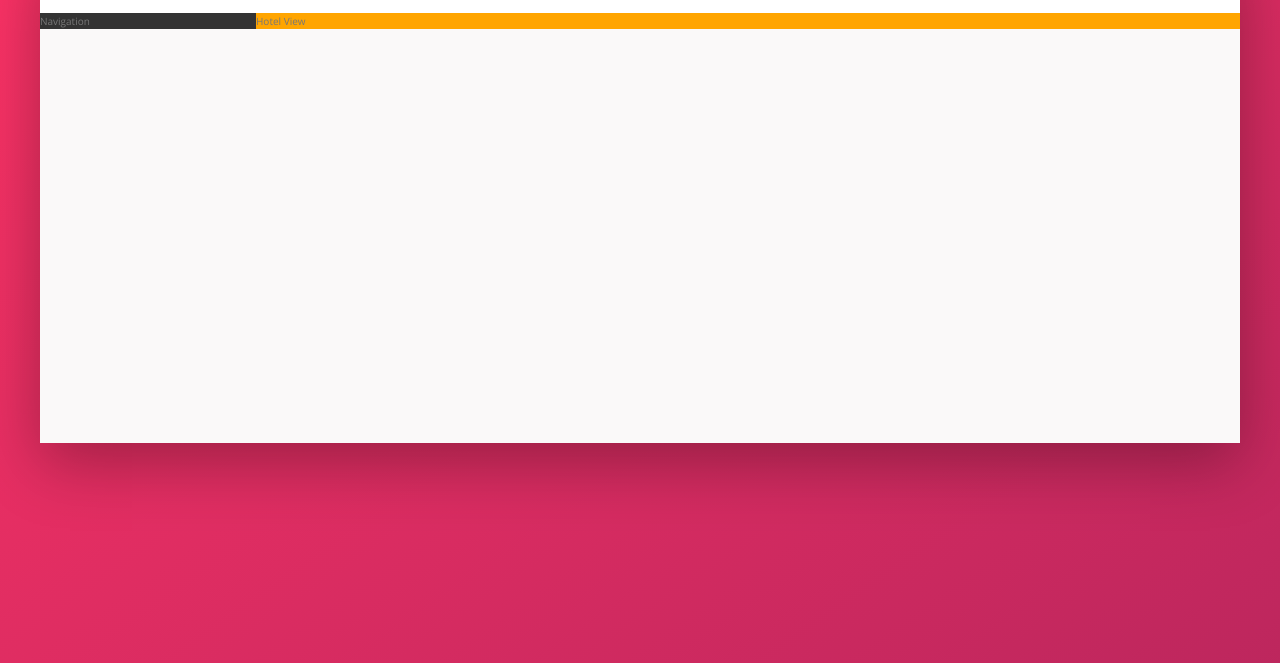
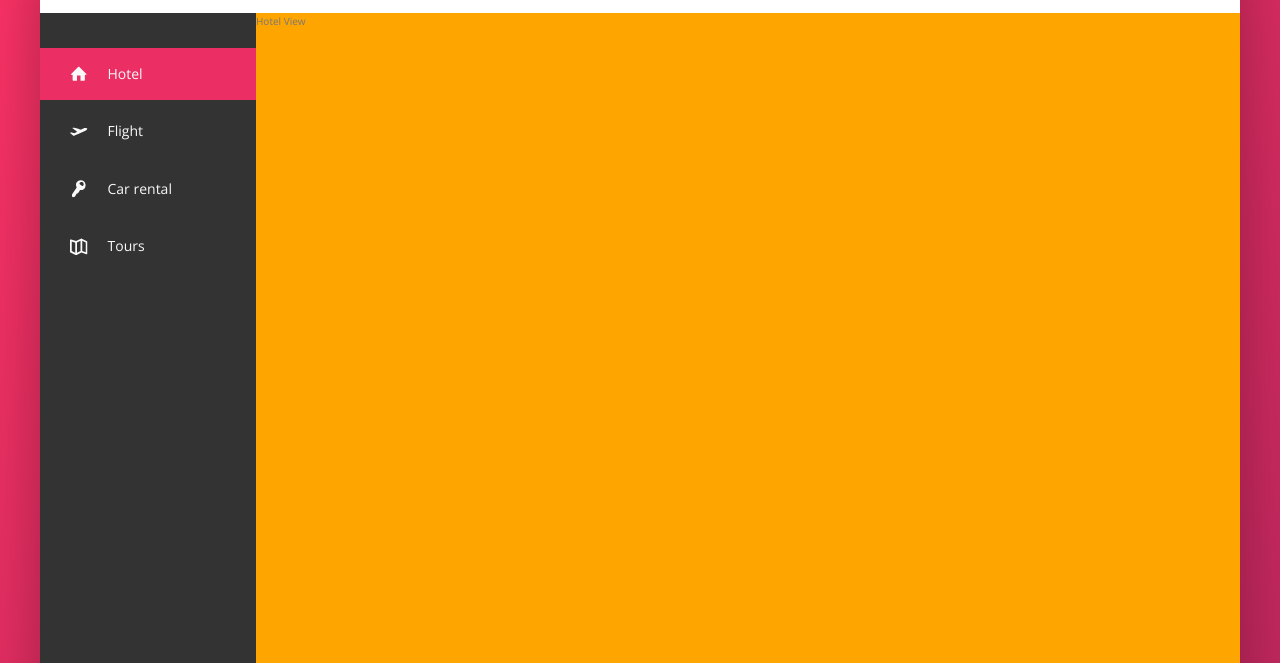
Before and after one commit to DanielCruz-fs/dnl-trillo-project, a website: page index.html in a window 1280 px wide. Shown: the part 137-800 px from the top of the page. Drawn offline with nearby package versions, Linux system fonts and the light colour scheme.

Commit message:
feat: Add Side Navigation

```diff
--- a/index.html
+++ b/index.html
@@ -46,8 +46,47 @@
 
         <div class="content">
           <nav class="sidebar">
-            Navigation
+            <ul class="side-nav">
+
+              <li class="side-nav__item side-nav__item--active">
+                <a href="#" class="side-nav__link">
+                  <svg class="side-nav__icon">
+                    <use xlink:href="img/sprite.svg#icon-home"></use>
+                  </svg>
+                  <span>Hotel</span>
+                </a>
+              </li>
+              <li class="side-nav__item">
+                <a href="#" class="side-nav__link">
+                  <svg class="side-nav__icon">
+                    <use xlink:href="img/sprite.svg#icon-aircraft-take-off"></use>
+                  </svg>
+                  <span>Flight</span>
+                </a>
+              </li>
+              <li class="side-nav__item">
+                <a href="#" class="side-nav__link">
+                  <svg class="side-nav__icon">
+                    <use xlink:href="img/sprite.svg#icon-key"></use>
+                  </svg>
+                  <span>Car rental</span>
+                </a>
+              </li>
+              <li class="side-nav__item">
+                <a href="#" class="side-nav__link">
+                  <svg class="side-nav__icon">
+                    <use xlink:href="img/sprite.svg#icon-map"></use>
+                  </svg>
+                  <span>Tours</span>
+                </a>
+              </li>
+
+            </ul>
+            <div class="legal">
+              &copy; 2020 by trillo. All rights reserved.
+            </div>
           </nav>
+
           <main class="hotel-view">
             Hotel View
           </main>
--- a/sass/_components.scss
+++ b/sass/_components.scss
@@ -120,3 +120,71 @@
     margin-right: 1rem;
   }
 }
+/////////////////////////////////////////////
+//* SIDE NAVIGATION
+.side-nav {
+  font-size: 1.4rem;
+  list-style: none;
+  margin-top: 3.5rem;
+
+  &__item {
+    position: relative;
+
+    &:not(:last-child) {
+      margin-bottom: .5rem;
+    }
+  }
+
+  &__item::before {
+    content: "";
+    position: absolute;
+    top: 0;
+    left: 0;
+    height: 100%;
+    width: 3px;
+    background-color: var(--color-primary);
+    transform: scaleY(0);
+    transition: transform .2s,
+                width .4s cubic-bezier(1, 0, 0, 1) .2s,
+                background-color .1s;
+  }
+
+  &__item:hover::before,
+  &__item--active::before {
+    transform: scaleY(1);
+    width: 100%;
+  }
+
+  &__item:active::before {
+    background-color: var(--color-primary-light);
+  }
+
+  &__link:link,
+  &__link:visited {
+    color: var(--color-grey-light-1);
+    text-decoration: none;
+    display: block;
+    padding: 1.5rem 3rem;
+    //* Always position along with z index
+    position: relative;
+    z-index: 10;
+
+    display: flex;
+    align-items: center;
+  }
+
+  &__icon {
+    width: 1.75rem;
+    height: 1.75rem;
+    margin-right: 2rem;
+    fill: currentColor;
+  }
+}
+/////////////////////////////////////////////
+//* LEGAL TEXT
+.legal {
+  font-size: 1.2rem;
+  color: var(--color-grey-light-4);
+  text-align: center;
+  padding: 2.5rem;
+}
--- a/sass/_layout.scss
+++ b/sass/_layout.scss
@@ -23,10 +23,16 @@
 .sidebar {
   background-color: var(--color-grey-dark-1);
   flex: 0 0 18%;
+  display: flex;
+  flex-direction: column;
+  justify-content: space-between;
 }
 
 .hotel-view {
   background-color: #fff;
+  //* test
   background-color: orange;
+  height: 80rem;
+
   flex: 1;
 }
```
Also changed, not shown: css/style.css, 1 other file.
